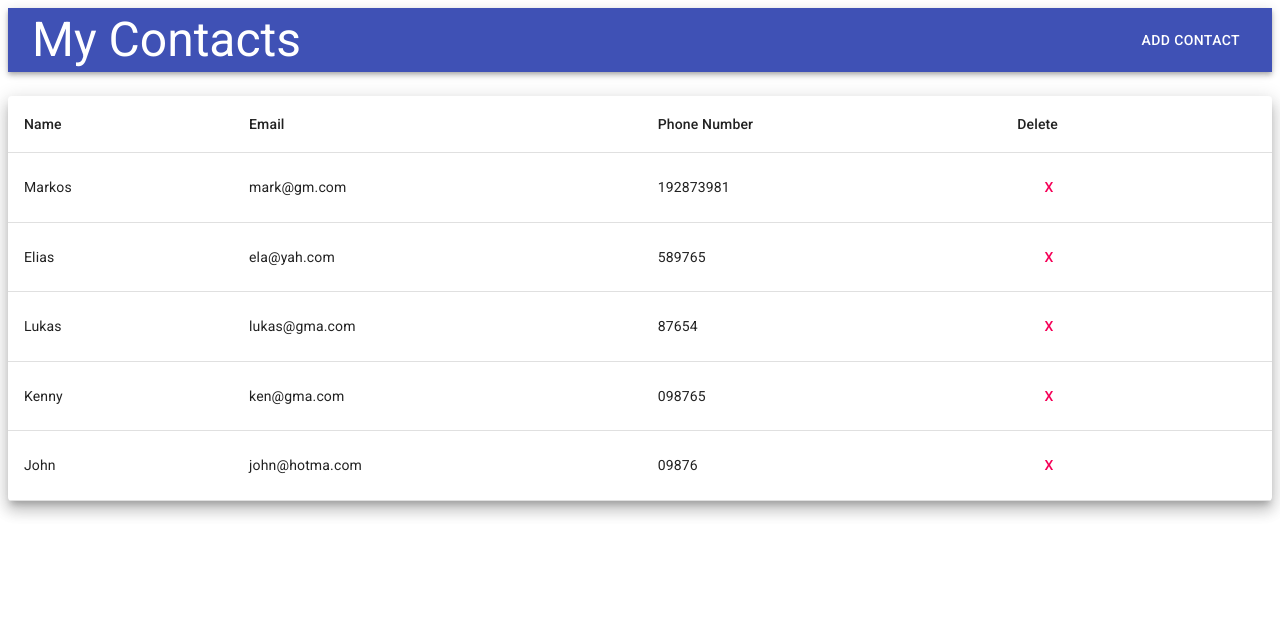
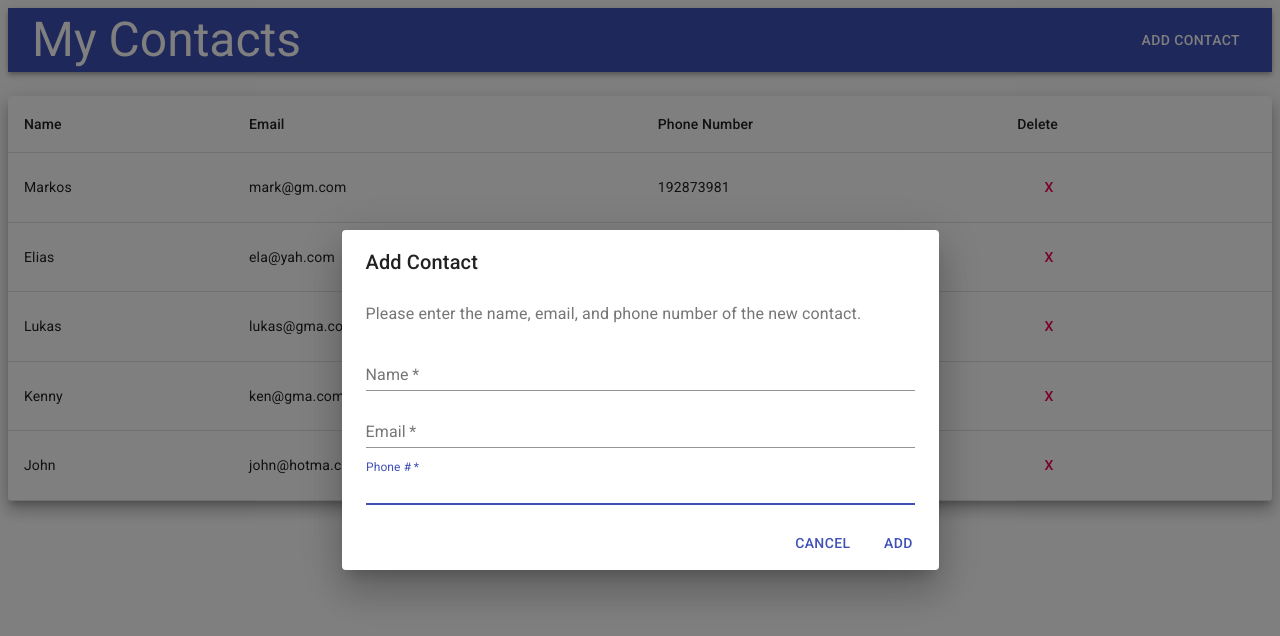
Before and after one commit to AcedYu/crs-assessment, a React (Create React App) app: page / in a window 1280 px wide. Both pictures are taken after a click on the button "ADD CONTACT". Shown: the top 636 px of the page. Built offline with nearby package versions, Linux system fonts and the light colour scheme.

Commit message:
form modal set

```diff
--- a/src/components/Nav.js
+++ b/src/components/Nav.js
@@ -5,6 +5,13 @@
 import Toolbar from "@material-ui/core/Toolbar";
 import Typography from "@material-ui/core/Typography";
 import Button from "@material-ui/core/Button";
+
+import TextField from "@material-ui/core/TextField";
+import Dialog from "@material-ui/core/Dialog";
+import DialogActions from "@material-ui/core/DialogActions";
+import DialogContent from "@material-ui/core/DialogContent";
+import DialogContentText from "@material-ui/core/DialogContentText";
+import DialogTitle from "@material-ui/core/DialogTitle";
 
 const styles = {
   root: {
@@ -21,6 +28,11 @@
 
 function ButtonAppBar(props) {
   const { classes } = props;
+  const [show, setShow] = React.useState(false);
+
+  const handleClose = () => setShow(false);
+  const handleShow = () => setShow(true);
+
   return (
     <div className={classes.root}>
       <AppBar position="static">
@@ -28,9 +40,56 @@
           <Typography variant="h3" color="inherit" className={classes.flex}>
             My Contacts
           </Typography>
-          <Button color="inherit">Add Contact</Button>
+          <Button color="inherit" onClick={handleShow}>
+            Add Contact
+          </Button>
         </Toolbar>
       </AppBar>
+
+      <Dialog
+        open={show}
+        onClose={handleClose}
+        aria-labelledby="form-dialog-title"
+      >
+        <DialogTitle id="form-dialog-title">Add Contact</DialogTitle>
+        <DialogContent>
+          <DialogContentText>
+            Please enter the name, email, and phone number of the new contact.
+          </DialogContentText>
+          <TextField
+            autoFocus
+            required
+            margin="dense"
+            id="name"
+            label="Name"
+            fullWidth
+          />
+          <TextField
+            autoFocus
+            required
+            margin="dense"
+            id="email"
+            label="Email"
+            fullWidth
+          />
+          <TextField
+            autoFocus
+            required
+            margin="dense"
+            id="phone"
+            label="Phone #"
+            fullWidth
+          />
+        </DialogContent>
+        <DialogActions>
+          <Button onClick={handleClose} color="primary">
+            Cancel
+          </Button>
+          <Button onClick={handleClose} color="primary">
+            Add
+          </Button>
+        </DialogActions>
+      </Dialog>
     </div>
   );
 }
--- a/src/components/Table.js
+++ b/src/components/Table.js
@@ -8,6 +8,7 @@
 import TableRow from "@material-ui/core/TableRow";
 import Paper from "@material-ui/core/Paper";
 import Button from "@material-ui/core/Button";
+// import { useDispatch } from "react-redux";
 
 const styles = (theme) => ({
   root: {
--- a/src/utils/rootReducer.js
+++ b/src/utils/rootReducer.js
@@ -1,5 +1,5 @@
 const initState = {
-  posts: []
+  contacts: []
 };
 
 const rootReducer = (state = initState, action) => {
```
